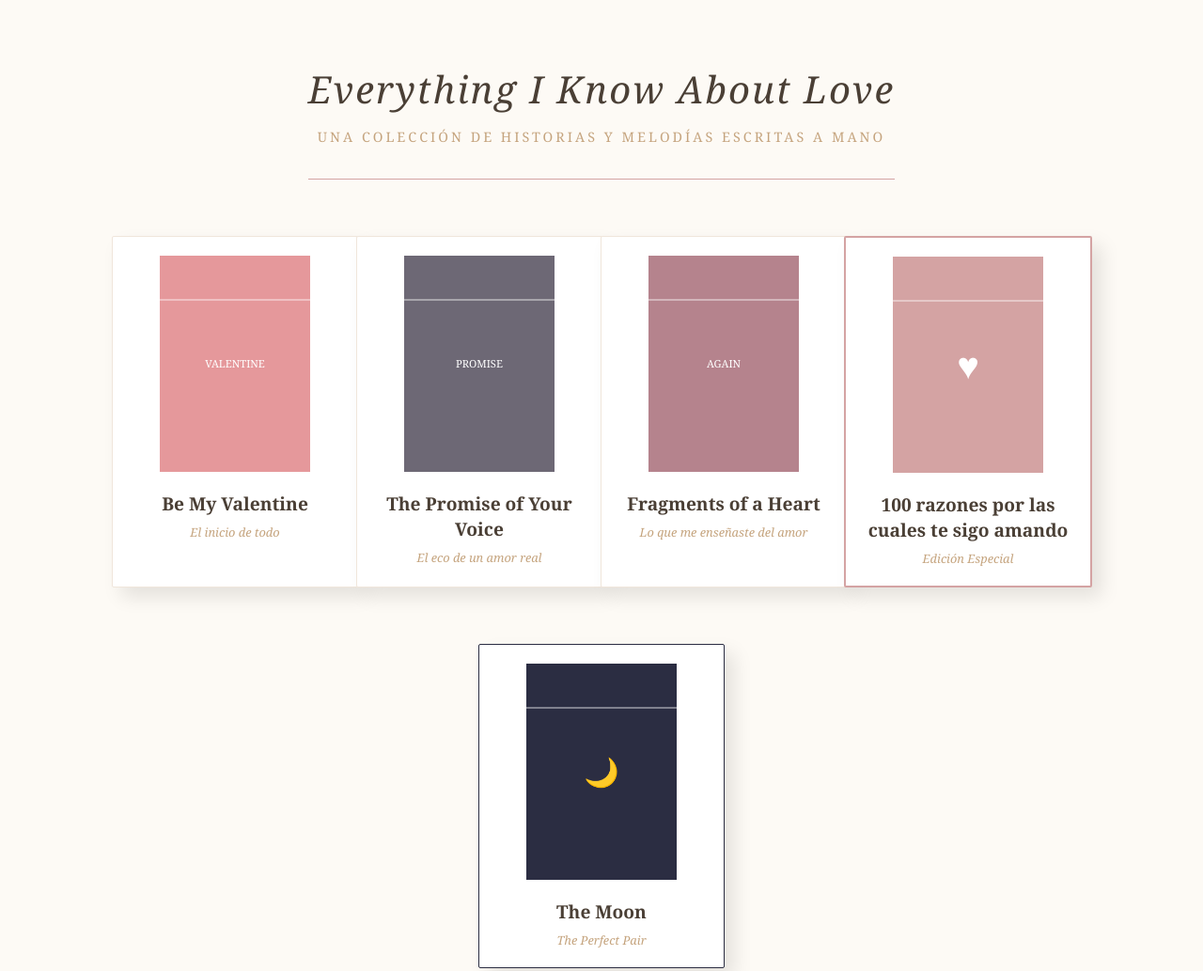
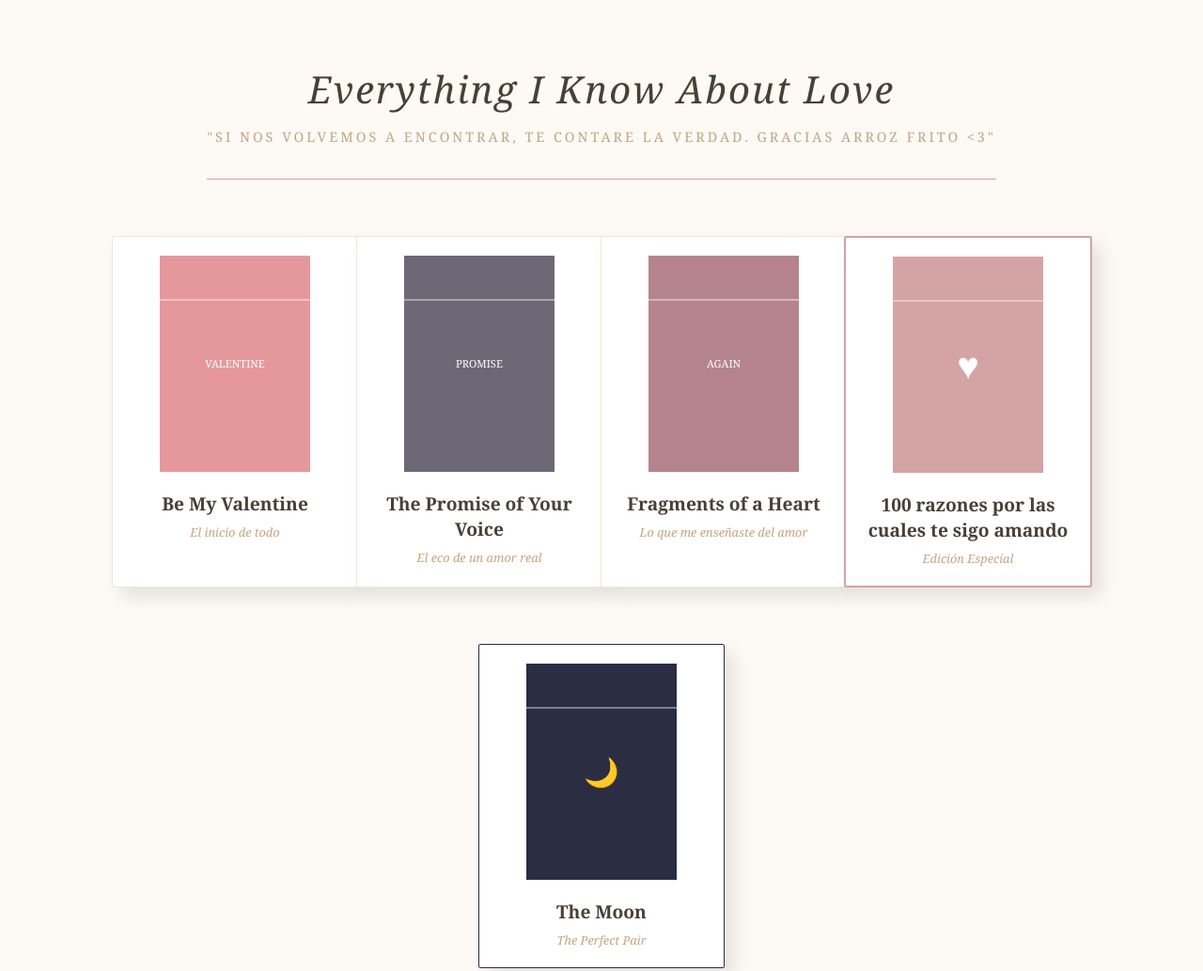
Before and after one commit to Yiiph11/La-luna-y-el-loto, a plain HTML site: page index.html in a window 1280 px wide. Shown: the top 1033 px of the page at 94% size. Drawn offline with Linux system fonts and the light colour scheme.

Commit message:
Modify subtitle in index.html
Updated subtitle text in the header.

```diff
--- a/index.html
+++ b/index.html
@@ -131,7 +131,7 @@
 
     <header>
         <h1>Everything I Know About Love</h1>
-        <p class="subtitle">Una colección de historias y melodías escritas a mano</p>
+        <p class="subtitle">"si nos volvemos a encontrar, te contare la verdad. gracias arroz frito <3"</p>
     </header>
 
     <div class="bookshelf">
```
